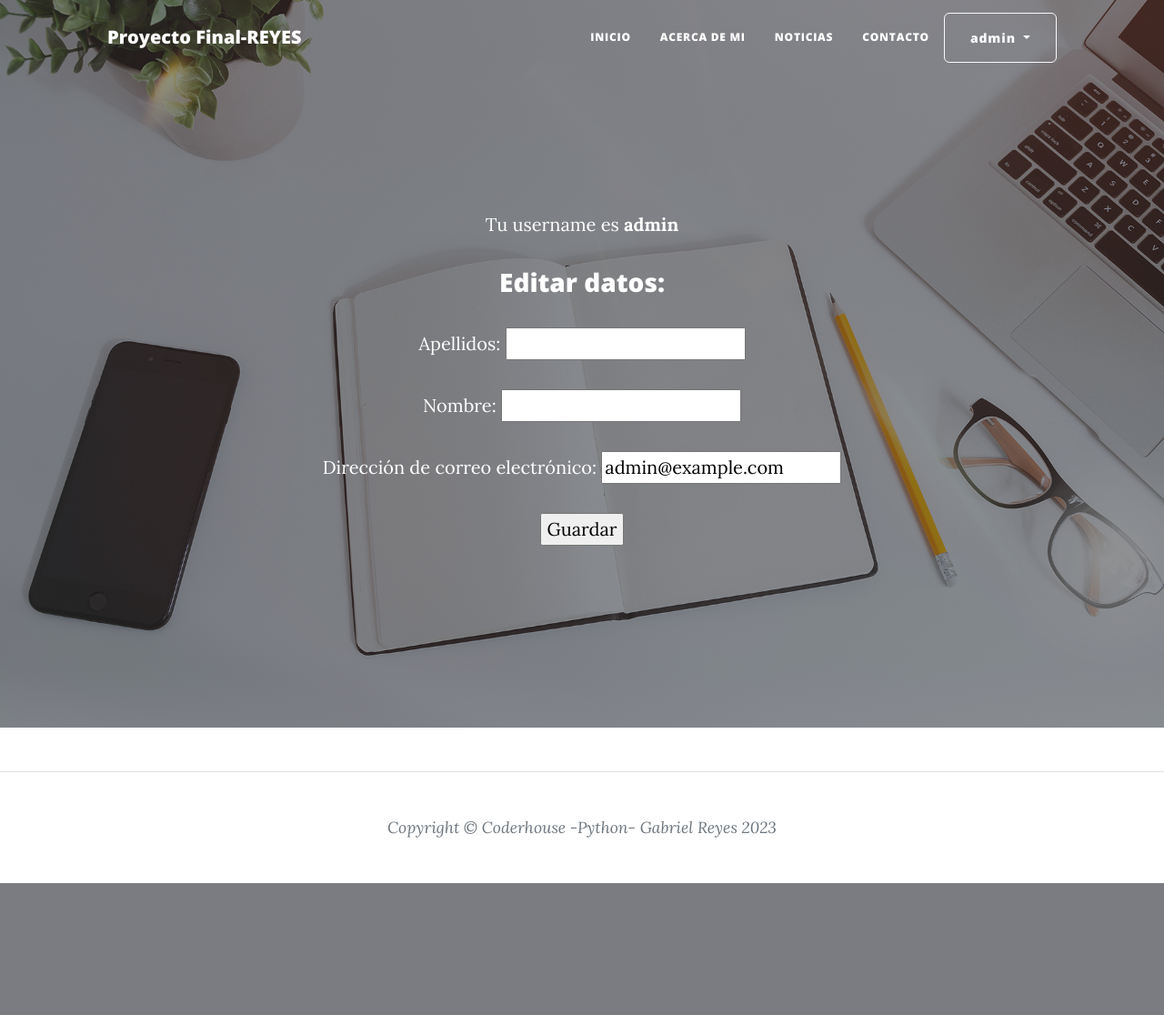
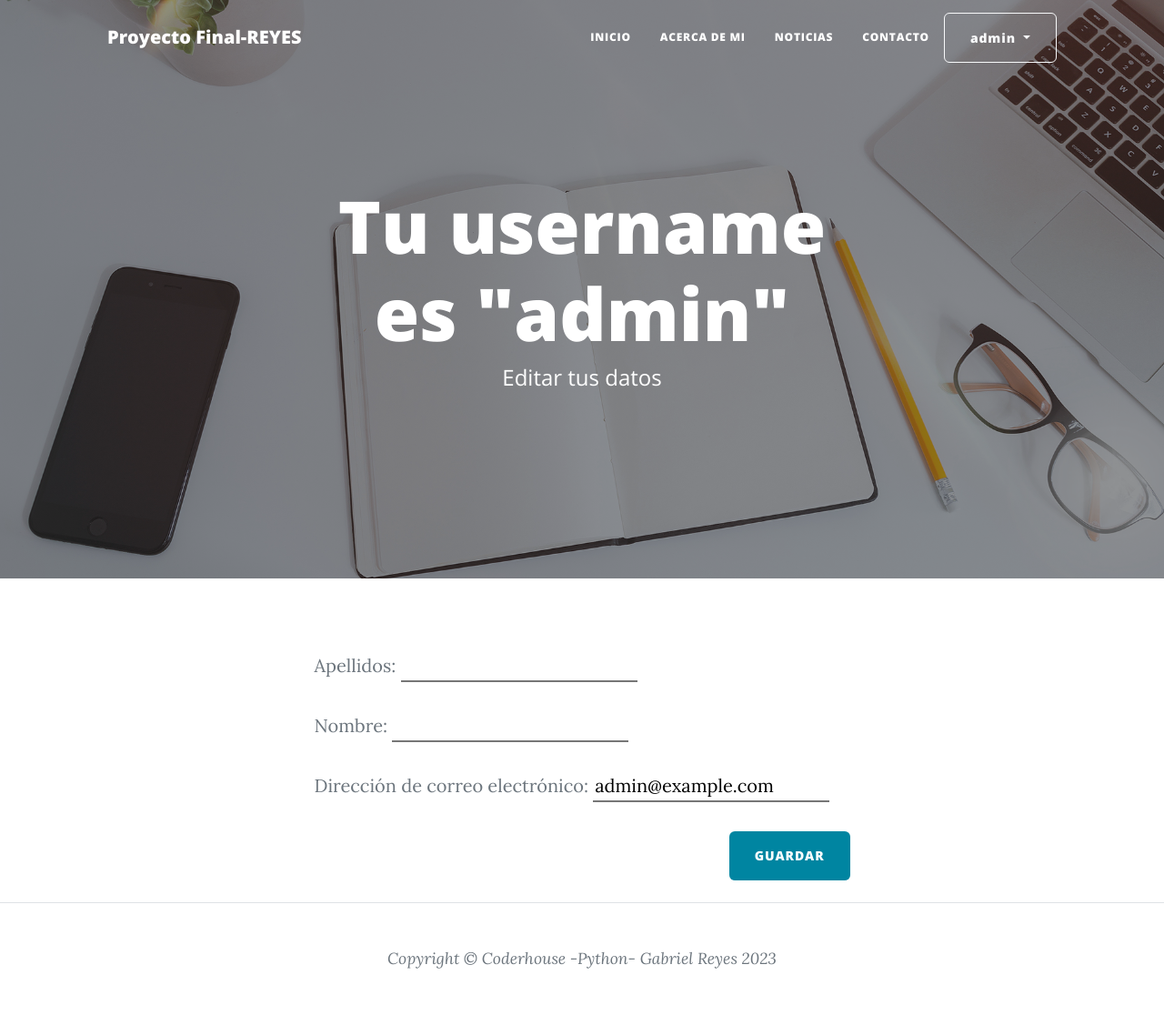
Before and after one commit to gabrirys/Proyecto_Final_Reyes, a Django app: page /accounts/profile/ in a window 1280 px wide. Shown: the whole page at 91% size. Before the commit the page ends 971 px from the top, so only its background shows below. Run offline with Django 4.2, Linux system fonts and the light colour scheme; a user stored in the database is signed in; some libraries are stand-ins or nearby versions.

Commit message:
Mejoras estéticas en templates

```diff
--- a/app_perfiles/templates/app_perfiles/formulario_avatar.html
+++ b/app_perfiles/templates/app_perfiles/formulario_avatar.html
@@ -12,11 +12,11 @@ Proyecto Final-REYES- Perfiles
         <div class="row gx-4 gx-lg-5 justify-content-center">
             <div class="col-md-10 col-lg-8 col-xl-7">
                 <div class="site-heading">
-                  <h3>Subir tu Avatar</h3>
-                  <form method="post" enctype="multipart/form-data">
+                  <h1>Carga tu Avatar</h1>
+                  <form class="subheading" method="post" enctype="multipart/form-data">
                     {% csrf_token %}
                     {{ form.as_p }}
-                    <input type="submit" value="Subir imagen"/>
+                    <input class="btn btn-outline-light" type="submit" value="Subir imagen"/>
                   </form>
                 </div>
             </div>
--- a/app_perfiles/templates/app_perfiles/formulario_perfil.html
+++ b/app_perfiles/templates/app_perfiles/formulario_perfil.html
@@ -12,16 +12,28 @@ Proyecto Final-REYES- Perfiles
         <div class="row gx-4 gx-lg-5 justify-content-center">
             <div class="col-md-10 col-lg-8 col-xl-7">
                 <div class="site-heading">
-                  <p>Tu username es <b>{{ object.username }}</b></p>
-                  <h3>Editar datos:</h3>
-                  <form method="post">
-                    {% csrf_token %}
-                    {{ form.as_p }}
-                    <input type="submit" value="Guardar"/>
-                  </form>
+                  <h1>Tu username es <b>"{{ object.username }}"</b></h1>
+                  <h2 class="subheading">Editar tus datos</h2>
                 </div>
             </div>
         </div>
     </div>
 </header>
 {% endblock titulo-imagen %}
+
+{% block contenido %}
+<div class="container px-4 px-lg-5">
+  <div class="row gx-4 gx-lg-5 justify-content-center">
+      <div class="col-md-10 col-lg-8 col-xl-7" style="max-width: 778px;">
+        <div class="form-floating">
+          <form method="post">
+            {% csrf_token %}
+            {{ form.as_p }}
+            <div class="d-flex justify-content-end mb-4"><input class="btn btn-primary text-uppercase" type="submit" value="Guardar"/></div>
+          </form>
+        </div>
+      </div>
+    </div>
+  </div>
+</div>
+{% endblock contenido %}
--- a/templates_base/base.html
+++ b/templates_base/base.html
@@ -44,21 +44,18 @@
                                     <span>{{ user.username }}</span>
                                 </div>
                             </button>
-                            <ul class="dropdown-menu" aria-labelledby="dropdownMenuButton1">
-                                <li>
-                                    <a class="dropdown-item" href="{% url 'editar_perfil' %}">Editar mis datos</a>
-                                </li>
-                                <li>
-                                    <a class="dropdown-item" href="{% url 'agregar_avatar' %}">Agregar avatar</a>
-                                </li>
-                                <li>
-                                    <a class="dropdown-item" href="{% url 'logout' %}"><strong>Cerrar Sesión</strong></a>
-                                </li>
+                            <ul class="dropdown-menu dropdown-menu-end" aria-labelledby="dropdownMenuButton1">
+                                <li><a class="dropdown-item" href="{% url 'editar_perfil' %}">Editar mis datos</a></li>
+                                <li><a class="dropdown-item" href="{% url 'agregar_avatar' %}">Agregar avatar</a></li>
+
+
+                                <li><hr class="dropdown-divider"></li>
+                                <li><a class="dropdown-item" href="{% url 'logout' %}"><strong>Cerrar Sesión</strong></a></li>
                             </ul>
                         </div>
                         {% else %}
                         <a class="btn btn-outline-light" href="{% url 'login' %}">Inicio sesión</a>
-                        <a class="btn btn-outline-light" href="{% url 'registro' %}">Registro</a>
+                        <a class="btn btn-success" href="{% url 'registro' %}">Registro</a>
                         {% endif %}
                     </div>
                 </div>
```
Also changed, not shown: templates_base/inicio.html (+5 -3 lines).
